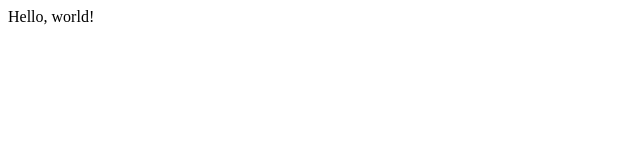
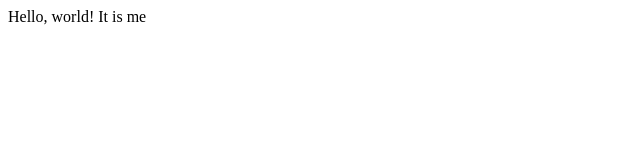
Before and after one commit to T781/Lecture0, a plain HTML site: page hello.html in a window 1280 px wide. Shown: the full height of the page, 0-640 px from the left. Drawn offline with Linux system fonts and the light colour scheme.

Commit message:
Update hello.html

```diff
--- a/hello.html
+++ b/hello.html
@@ -4,6 +4,6 @@
 		<title>My Webpage!</title>
 	</head>
 	<body>
-		Hello, world!
+		Hello, world! It is me
 	</body>
 </html>
```
